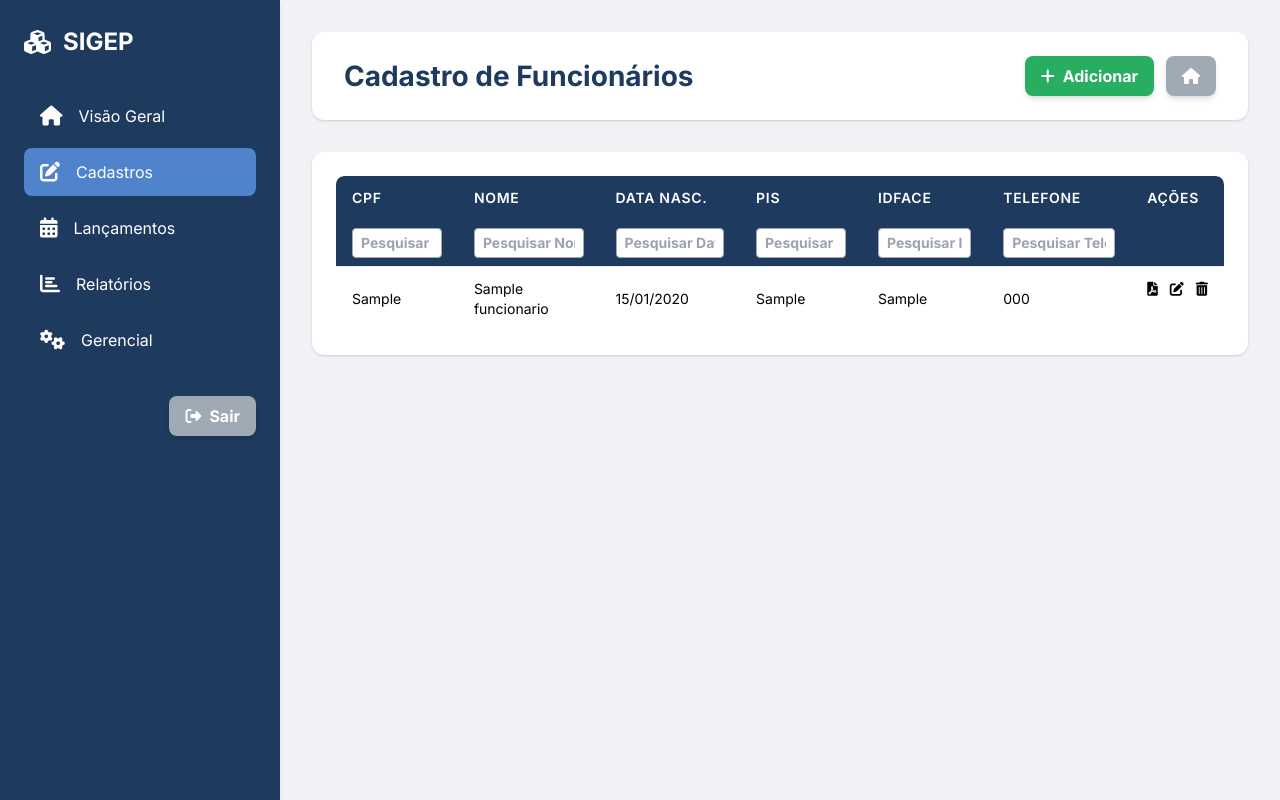
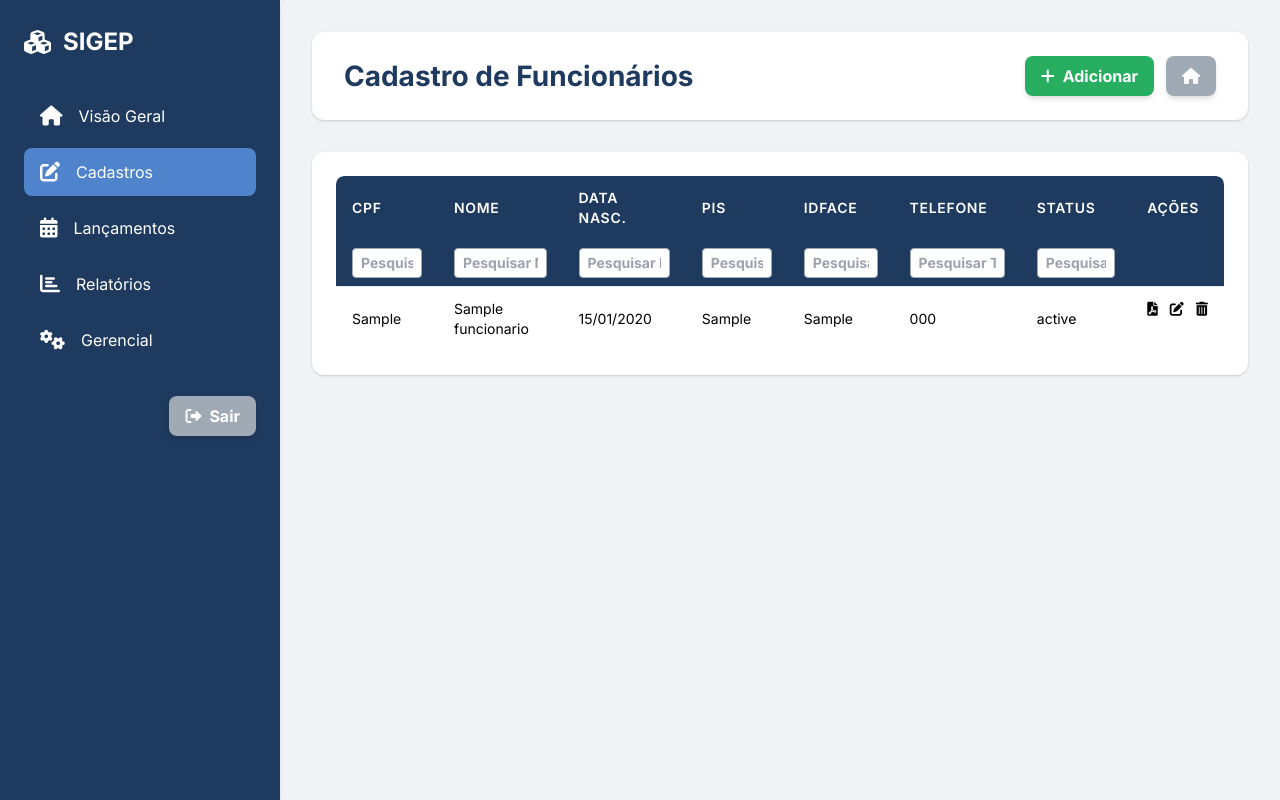
Before and after one commit to FabioVRocha/SIGEP, a Flask app: page /funcionarios in a window 1280 px wide. Run offline with Flask 3, Linux system fonts and the light colour scheme; the visitor is signed in with stand-in values (Sample User, id 1); tables that the repository leaves empty hold one stand-in row (values such as "Sample post"); some libraries are stand-ins or nearby versions.

Commit message:
Alterar Status funcionario

```diff
--- a/app.py
+++ b/app.py
@@ -1,5 +1,5 @@
 from flask import Flask, render_template, session, redirect, url_for, request, flash, jsonify, Response
-from sqlalchemy import or_
+from sqlalchemy import or_, text, inspect
 from extensions import db
 from config import Config
 import os
@@ -243,7 +243,8 @@ def create_app():
                 nome_banco=nome_banco, codigo_agencia=codigo_agencia,
                 numero_conta=numero_conta, variacao_conta=variacao_conta,
                 chave_pix=chave_pix, observacao=observacao,
-                foto_base64=foto_base64_str # Passa a string Base64, o CustomType cuidará da decodificação
+                foto_base64=foto_base64_str, # Passa a string Base64, o CustomType cuidará da decodificação
+                status=""
             )
             db.session.add(novo_funcionario)
             try:
@@ -828,6 +829,10 @@ def create_app():
             db.session.add(novo_contrato)
             try:
                 db.session.commit()
+                if status:
+                    funcionario.status = "Ativo"
+                    db.session.add(funcionario)
+                    db.session.commit()
                 flash('Contrato adicionado com sucesso!', 'success')
 
                 log_entry = LogAuditoria(
@@ -1453,6 +1458,10 @@ def create_app():
                     contrato_ativo.data_demissao = data_demissao # Atualiza a data de demissão no contrato
                     db.session.add(contrato_ativo) # Adiciona a mudança na sessão
                     db.session.commit() # Salva a mudança no contrato
+
+                funcionario.status = "Inativo"
+                db.session.add(funcionario)
+                db.session.commit()
 
                 flash('Registro de demissão adicionado com sucesso!', 'success')
 
@@ -2273,6 +2282,18 @@ def create_app():
 def initialize_database(app_instance):
     with app_instance.app_context():
         db.create_all()
+        # Garantir que a coluna "status" exista em funcionarios
+        engine = db.engine
+        inspector = inspect(engine)
+        funcionario_cols = [c['name'] for c in inspector.get_columns('funcionarios')]
+        if 'status' not in funcionario_cols:
+            try:
+                with engine.connect() as conn:
+                    conn.execute(text('ALTER TABLE funcionarios ADD COLUMN status VARCHAR(20)'))
+                    conn.commit()
+                print("Coluna 'status' adicionada à tabela funcionarios.")
+            except Exception as e:
+                print(f"Erro ao adicionar coluna status: {e}")
         from models import Usuario, LogAuditoria, Cidade, Funcionario, ContratoTrabalho, Setor, Funcao, ReajusteSalarial, Demissao, ControleFerias
         try:
             master_user_exists = db.session.query(Usuario).filter_by(nome='master').first()
--- a/models.py
+++ b/models.py
@@ -26,6 +26,7 @@ class Funcionario(db.Model):
     chave_pix = db.Column(db.String(255), nullable=True)
     observacao = db.Column(db.Text, nullable=True)
     foto_base64 = db.Column(ImageBase64, nullable=True)
+    status = db.Column(db.String(20), nullable=True)
 
     # Relacionamentos
     dependentes = db.relationship('Dependente', backref='funcionario', lazy=True)
--- a/templates/funcionarios.html
+++ b/templates/funcionarios.html
@@ -319,6 +319,7 @@
                                 <th class="py-3 px-4 text-left text-sm font-semibold uppercase tracking-wider">PIS</th>
                                 <th class="py-3 px-4 text-left text-sm font-semibold uppercase tracking-wider">IDFace</th>
                                 <th class="py-3 px-4 text-left text-sm font-semibold uppercase tracking-wider">Telefone</th>
+                                <th class="py-3 px-4 text-left text-sm font-semibold uppercase tracking-wider">Status</th>
                                 <th class="py-3 px-4 text-left text-sm font-semibold uppercase tracking-wider rounded-tr-lg">Ações</th>
                             </tr>
                             <tr class="bg-light-gray">
@@ -328,6 +329,7 @@
                                 <th class="px-4 py-2 border-b border-medium-gray"><input type="text" onkeyup="filterTable()" placeholder="Pesquisar PIS..." class="w-full px-2 py-1 border rounded text-sm filter-input" data-column="3"></th>
                                 <th class="px-4 py-2 border-b border-medium-gray"><input type="text" onkeyup="filterTable()" placeholder="Pesquisar IDFace..." class="w-full px-2 py-1 border rounded text-sm filter-input" data-column="4"></th>
                                 <th class="px-4 py-2 border-b border-medium-gray"><input type="text" onkeyup="filterTable()" placeholder="Pesquisar Telefone..." class="w-full px-2 py-1 border rounded text-sm filter-input" data-column="5"></th>
+                                <th class="px-4 py-2 border-b border-medium-gray"><input type="text" onkeyup="filterTable()" placeholder="Pesquisar Status..." class="w-full px-2 py-1 border rounded text-sm filter-input" data-column="6"></th>
                                 <th class="px-4 py-2 border-b border-medium-gray"></th> <!-- Empty for Actions column -->
                             </tr>
                         </thead>
@@ -340,6 +342,7 @@
                                     <td class="py-3 px-4 text-sm text-dark-blue">{{ funcionario.pis }}</td>
                                     <td class="py-3 px-4 text-sm text-dark-blue">{{ funcionario.id_face }}</td>
                                     <td class="py-3 px-4 text-sm text-dark-blue">{{ funcionario.telefone }}</td>
+                                    <td class="py-3 px-4 text-sm text-dark-blue">{{ funcionario.status }}</td>
                                     <td class="py-3 px-4 text-sm flex items-center space-x-3">
                                         {# Botão Gerar PDF - ATUALIZADO #}
                                         <a href="{{ url_for('relatorios_ficha_cadastral', cpf=funcionario.cpf) }}" class="text-error hover:text-dark-blue font-medium" title="Gerar Ficha Cadastral (PDF)" target="_blank">
@@ -413,8 +416,6 @@
                 let rowDisplay = 'table-row'; // Assume row is visible by default
 
                 for (let j = 0; j < filters.length; j++) {
-                    // Pula a coluna de ações para a filtragem, que é a última (índice 6)
-                    if (j === 6) continue;
 
                     const cell = rows[i].getElementsByTagName('td')[j];
                     if (cell) {
```
